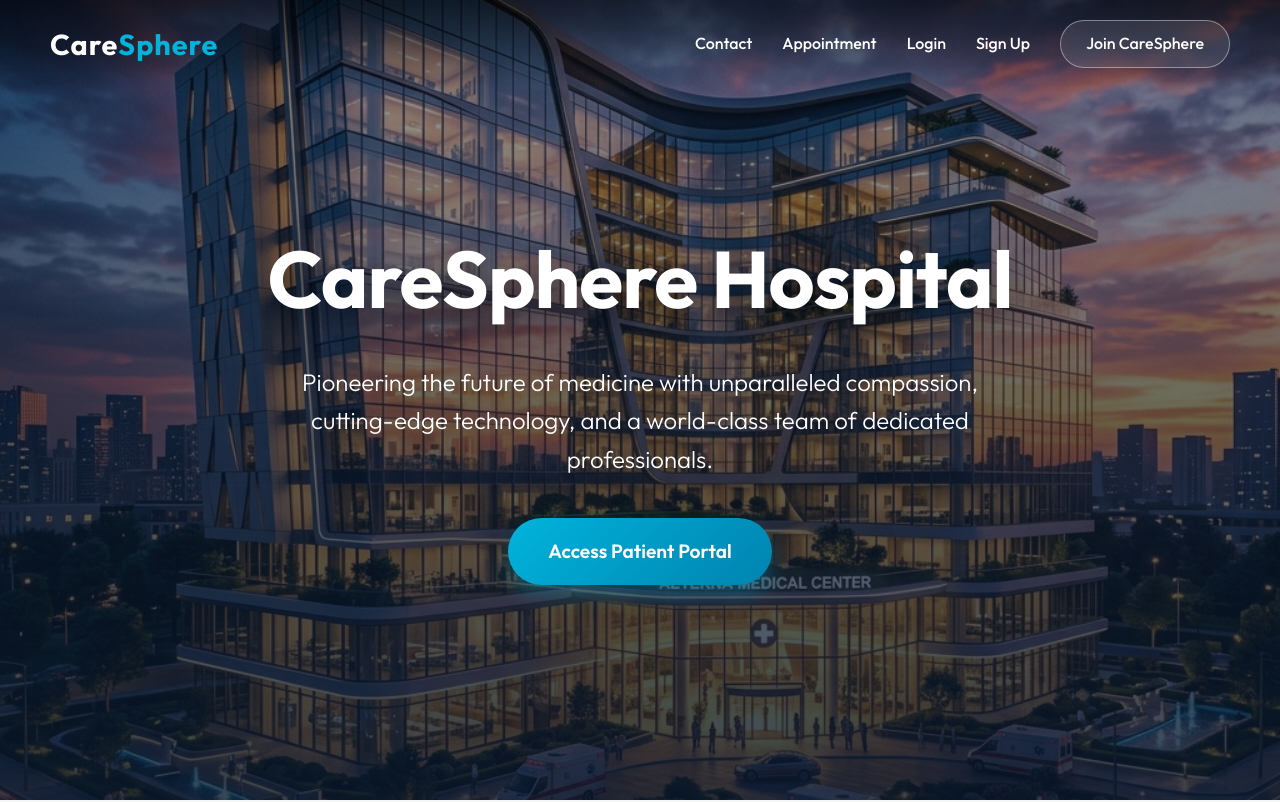
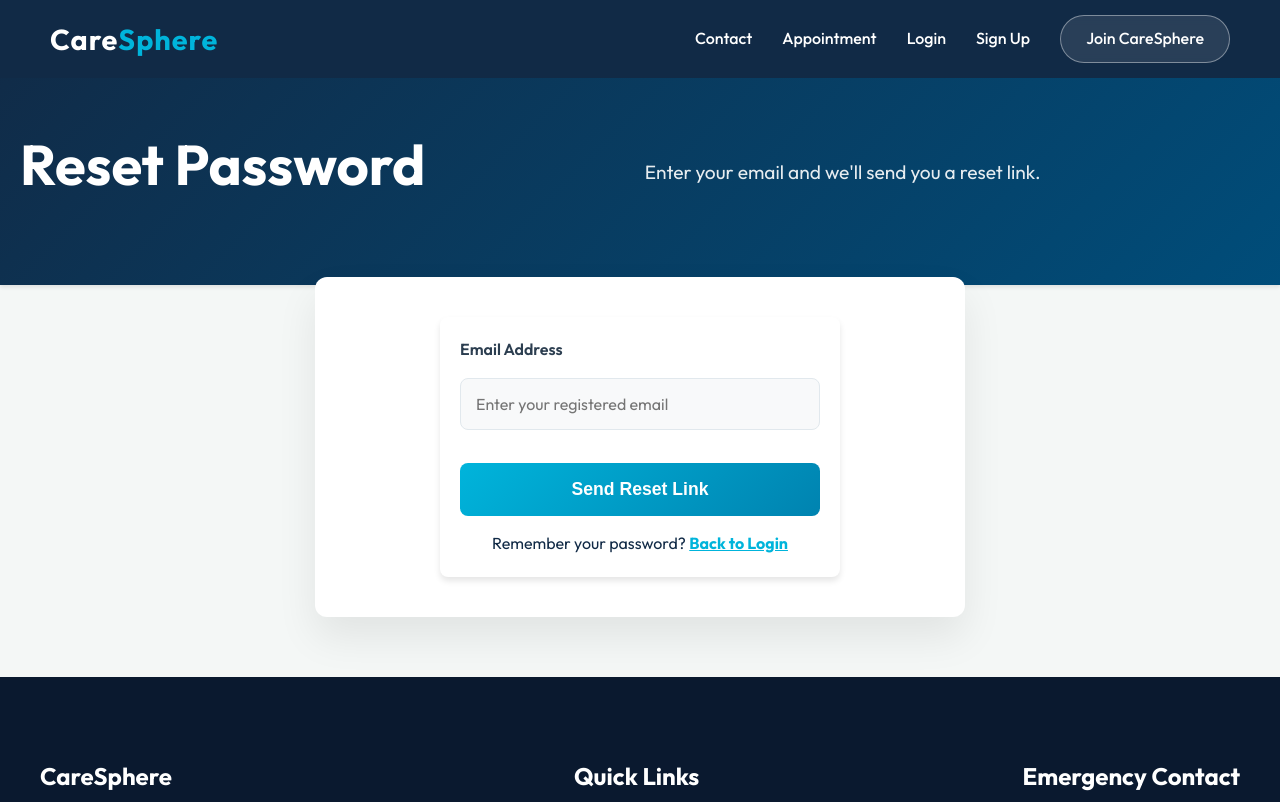
Before and after one commit to musman2403/caresphere, a React (Vite) app: page /forgot-password in a window 1280 px wide. Before the commit this address led to /. Shown: the top 802 px of the page. Built offline with nearby package versions, Linux system fonts and the light colour scheme; no server answers.

Commit message:
feat: add forgot password & reset password flow - New ForgotPassword page sends Supabase reset email - New ResetPassword page handles email link callback - Added /forgot-password and /reset-password routes - Added Forgot Password link on Login page

```diff
--- a/src/App.jsx
+++ b/src/App.jsx
@@ -11,6 +11,8 @@ import Contact from './pages/Contact';
 import Appointment from './pages/Appointment';
 import Apply from './pages/Apply';
 import Doctors from './pages/Doctors';
+import ForgotPassword from './pages/ForgotPassword';
+import ResetPassword from './pages/ResetPassword';
 function App() {
   return (
     <AuthProvider>
@@ -39,6 +41,8 @@ function App() {
           <Route path="/contact" element={<Contact />} />
           <Route path="/appointment" element={<Appointment />} />
           <Route path="/apply" element={<Apply />} />
+          <Route path="/forgot-password" element={<ForgotPassword />} />
+          <Route path="/reset-password" element={<ResetPassword />} />
           <Route path="*" element={<Navigate to="/" replace />} />
         </Routes>
       </Router>
--- /dev/null
+++ b/src/pages/ForgotPassword.jsx
@@ -0,0 +1,102 @@
+import React, { useState } from 'react';
+import { Link } from 'react-router-dom';
+import { supabase } from '../supabaseClient';
+import Navbar from '../components/Navbar';
+import Footer from '../components/Footer';
+import './SharedPages.css';
+
+const ForgotPassword = () => {
+  const [email, setEmail] = useState('');
+  const [status, setStatus] = useState('idle'); // idle | loading | success | error
+  const [message, setMessage] = useState('');
+
+  const handleSubmit = async (e) => {
+    e.preventDefault();
+    setStatus('loading');
+    setMessage('');
+
+    const { error } = await supabase.auth.resetPasswordForEmail(email, {
+      redirectTo: `${window.location.origin}/reset-password`,
+    });
+
+    if (error) {
+      setStatus('error');
+      setMessage(error.message || 'Failed to send reset email. Please try again.');
+    } else {
+      setStatus('success');
+      setMessage(`A password reset link has been sent to ${email}. Please check your inbox.`);
+    }
+  };
+
+  return (
+    <div className="page-wrapper dark-nav">
+      <Navbar />
+      <header className="page-header">
+        <h1>Reset Password</h1>
+        <p>Enter your email and we'll send you a reset link.</p>
+      </header>
+
+      <main className="form-container">
+        {status === 'success' ? (
+          <div style={{ textAlign: 'center', padding: '30px' }}>
+            <div style={{ fontSize: '3rem', marginBottom: '20px' }}>📧</div>
+            <h3 style={{ color: '#00b4db', marginBottom: '10px' }}>Check your inbox!</h3>
+            <p style={{ color: '#555', marginBottom: '20px' }}>{message}</p>
+            <Link to="/login">
+              <button className="submit-btn" style={{ maxWidth: '200px', margin: '0 auto' }}>
+                Back to Login
+              </button>
+            </Link>
+          </div>
+        ) : (
+          <form onSubmit={handleSubmit}>
+            <div className="form-group">
+              <label>Email Address</label>
+              <input
+                type="email"
+                value={email}
+                onChange={(e) => setEmail(e.target.value)}
+                placeholder="Enter your registered email"
+                required
+                disabled={status === 'loading'}
+              />
+            </div>
+
+            {status === 'error' && (
+              <p style={{
+                color: '#ff4d4d',
+                marginBottom: '15px',
+                textAlign: 'center',
+                padding: '10px',
+                background: 'rgba(255,77,77,0.1)',
+                borderRadius: '8px',
+                border: '1px solid rgba(255,77,77,0.3)'
+              }}>
+                {message}
+              </p>
+            )}
+
+            <button
+              type="submit"
+              className="submit-btn"
+              disabled={status === 'loading'}
+              style={{ marginBottom: '15px' }}
+            >
+              {status === 'loading' ? 'Sending...' : 'Send Reset Link'}
+            </button>
+
+            <p style={{ textAlign: 'center' }}>
+              Remember your password?{' '}
+              <Link to="/login" style={{ color: '#00b4db', fontWeight: 'bold' }}>
+                Back to Login
+              </Link>
+            </p>
+          </form>
+        )}
+      </main>
+      <Footer />
+    </div>
+  );
+};
+
+export default ForgotPassword;
--- a/src/pages/Login.jsx
+++ b/src/pages/Login.jsx
@@ -83,6 +83,9 @@ const Login = () => {
             {isSubmitting ? 'Authenticating...' : 'Login'}
           </button>
 
+          <p style={{textAlign: 'center', marginBottom: '8px'}}>
+            <Link to="/forgot-password" style={{color: '#aaa', fontSize: '0.9rem'}}>Forgot your password?</Link>
+          </p>
           <p style={{textAlign: 'center'}}>
             Don't have an account? <Link to="/signup" style={{color: '#00b4db', fontWeight: 'bold'}}>Sign Up</Link>
           </p>
--- /dev/null
+++ b/src/pages/ResetPassword.jsx
@@ -0,0 +1,170 @@
+import React, { useState, useEffect } from 'react';
+import { useNavigate, Link } from 'react-router-dom';
+import { supabase } from '../supabaseClient';
+import Navbar from '../components/Navbar';
+import Footer from '../components/Footer';
+import './SharedPages.css';
+
+const ResetPassword = () => {
+  const [password, setPassword] = useState('');
+  const [confirmPassword, setConfirmPassword] = useState('');
+  const [status, setStatus] = useState('idle'); // idle | loading | success | error | invalid
+  const [message, setMessage] = useState('');
+  const navigate = useNavigate();
+
+  useEffect(() => {
+    // Supabase puts the session tokens in the URL hash after clicking the email link.
+    // We need to let the supabase client parse it by checking the session.
+    const checkSession = async () => {
+      const { data, error } = await supabase.auth.getSession();
+      if (error || !data.session) {
+        setStatus('invalid');
+        setMessage('This reset link is invalid or has expired. Please request a new one.');
+      }
+    };
+    checkSession();
+  }, []);
+
+  const handleSubmit = async (e) => {
+    e.preventDefault();
+    if (password !== confirmPassword) {
+      setStatus('error');
+      setMessage('Passwords do not match. Please try again.');
+      return;
+    }
+    if (password.length < 6) {
+      setStatus('error');
+      setMessage('Password must be at least 6 characters long.');
+      return;
+    }
+
+    setStatus('loading');
+    setMessage('');
+
+    const { error } = await supabase.auth.updateUser({ password });
+
+    if (error) {
+      setStatus('error');
+      setMessage(error.message || 'Failed to update password. Please try again.');
+    } else {
+      setStatus('success');
+      setMessage('Your password has been updated successfully!');
+      // Sign out the temporary reset session and redirect to login
+      setTimeout(async () => {
+        await supabase.auth.signOut();
+        navigate('/login');
+      }, 2500);
+    }
+  };
+
+  if (status === 'invalid') {
+    return (
+      <div className="page-wrapper dark-nav">
+        <Navbar />
+        <header className="page-header">
+          <h1>Invalid Link</h1>
+        </header>
+        <main className="form-container" style={{ textAlign: 'center', padding: '40px' }}>
+          <div style={{ fontSize: '3rem', marginBottom: '20px' }}>⚠️</div>
+          <p style={{ color: '#ff4d4d', marginBottom: '20px' }}>{message}</p>
+          <Link to="/forgot-password">
+            <button className="submit-btn" style={{ maxWidth: '220px', margin: '0 auto' }}>
+              Request New Link
+            </button>
+          </Link>
+        </main>
+        <Footer />
+      </div>
+    );
+  }
+
+  if (status === 'success') {
+    return (
+      <div className="page-wrapper dark-nav">
+        <Navbar />
+        <header className="page-header">
+          <h1>Password Updated!</h1>
+        </header>
+        <main className="form-container" style={{ textAlign: 'center', padding: '40px' }}>
+          <div style={{ fontSize: '3rem', marginBottom: '20px' }}>✅</div>
+          <h3 style={{ color: '#00b4db', marginBottom: '10px' }}>Success!</h3>
+          <p style={{ color: '#555' }}>{message}</p>
+          <p style={{ color: '#888', fontSize: '0.9rem' }}>Redirecting to login...</p>
+        </main>
+        <Footer />
+      </div>
+    );
+  }
+
+  return (
+    <div className="page-wrapper dark-nav">
+      <Navbar />
+      <header className="page-header">
+        <h1>Set New Password</h1>
+        <p>Choose a strong password for your account.</p>
+      </header>
+
+      <main className="form-container">
+        <form onSubmit={handleSubmit}>
+          <div className="form-group">
+            <label>New Password</label>
+            <input
+              type="password"
+              value={password}
+              onChange={(e) => setPassword(e.target.value)}
+              placeholder="••••••••"
+              required
+              minLength={6}
+              disabled={status === 'loading'}
+            />
+          </div>
+
+          <div className="form-group">
+            <label>Confirm New Password</label>
+            <input
+              type="password"
+              value={confirmPassword}
+              onChange={(e) => setConfirmPassword(e.target.value)}
+              placeholder="••••••••"
+              required
+              minLength={6}
+              disabled={status === 'loading'}
+            />
+          </div>
+
+          {status === 'error' && (
+            <p style={{
+              color: '#ff4d4d',
+              marginBottom: '15px',
+              textAlign: 'center',
+              padding: '10px',
+              background: 'rgba(255,77,77,0.1)',
+              borderRadius: '8px',
+              border: '1px solid rgba(255,77,77,0.3)'
+            }}>
+              {message}
+            </p>
+          )}
+
+          <button
+            type="submit"
+            className="submit-btn"
+            disabled={status === 'loading'}
+            style={{ marginBottom: '15px' }}
+          >
+            {status === 'loading' ? 'Updating Password...' : 'Update Password'}
+          </button>
+
+          <p style={{ textAlign: 'center' }}>
+            <Link to="/login" style={{ color: '#00b4db', fontWeight: 'bold' }}>
+              Cancel — Back to Login
+            </Link>
+          </p>
+        </form>
+      </main>
+      <Footer />
+    </div>
+  );
+};
+
+export default ResetPassword;
```
